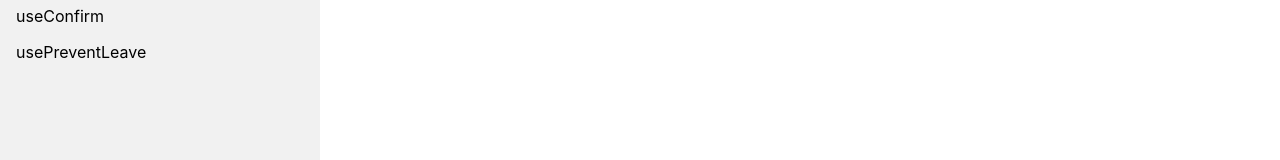
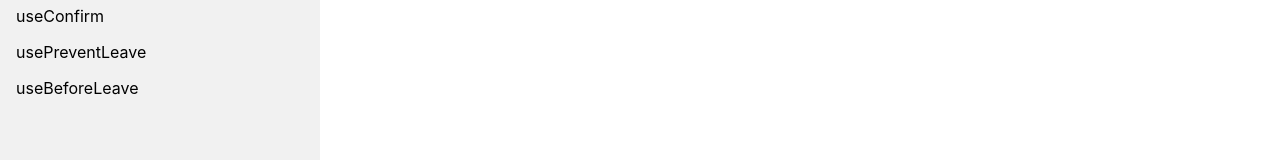
Before and after one commit to lqqokim/react-hooks-samples, a React (Create React App) app: page / in a window 1280 px wide. Shown: the part 254-414 px from the top of the page. Built offline with nearby package versions, Linux system fonts and the light colour scheme.

Commit message:
feat: add useBeforeLeave hooks

```diff
--- a/src/Routes.js
+++ b/src/Routes.js
@@ -11,6 +11,7 @@
 import { useClick } from './components/hooks/useClick';
 import { useConfirm } from './components/hooks/useConfirm';
 import { usePreventLeave } from './components/hooks/usePreventLeave';
+import { useBeforeLeave } from './components/hooks/useBeforeLeave';
 
 const Routes = () => {
     return (
@@ -26,6 +27,7 @@
                 <Route path="/useClick" component={useClick} />
                 <Route path="/useConfirm" component={useConfirm} />
                 <Route path="/usePreventLeave" component={usePreventLeave} />
+                <Route path="/useBeforeLeave" component={useBeforeLeave} />
             </div>
         </Router>
     )
--- a/src/components/Navigation.js
+++ b/src/components/Navigation.js
@@ -32,6 +32,9 @@
             <li>
                 <Link to="/usePreventLeave">usePreventLeave</Link>
             </li>
+            <li>
+                <Link to="/useBeforeLeave">useBeforeLeave</Link>
+            </li>
         </ul>
     )
 }
--- /dev/null
+++ b/src/components/hooks/useBeforeLeave.js
@@ -0,0 +1,34 @@
+import React, { useEffect } from 'react';
+
+const useBeforeLeave = onBefore => {
+    // if (typeof onBefore !== 'function') {
+    //     return;
+    // }
+
+    const handle = event => {
+        const { clientY } = event;
+        if (clientY <= 0) {
+            onBefore();
+        }
+    }
+
+    useEffect(() => {
+        document.addEventListener('mouseleave', handle);
+        return () => document.removeEventListener('mouseleave', handle)
+    }, []);
+}
+
+const Init = () => {
+    const begForLife = () => console.log('Pls dont leave');
+    useBeforeLeave(begForLife);
+
+    return (
+        <div className="App">
+            <h1>Hello</h1>
+        </div>
+    )
+}
+
+export {
+    Init as useBeforeLeave
+}
```
